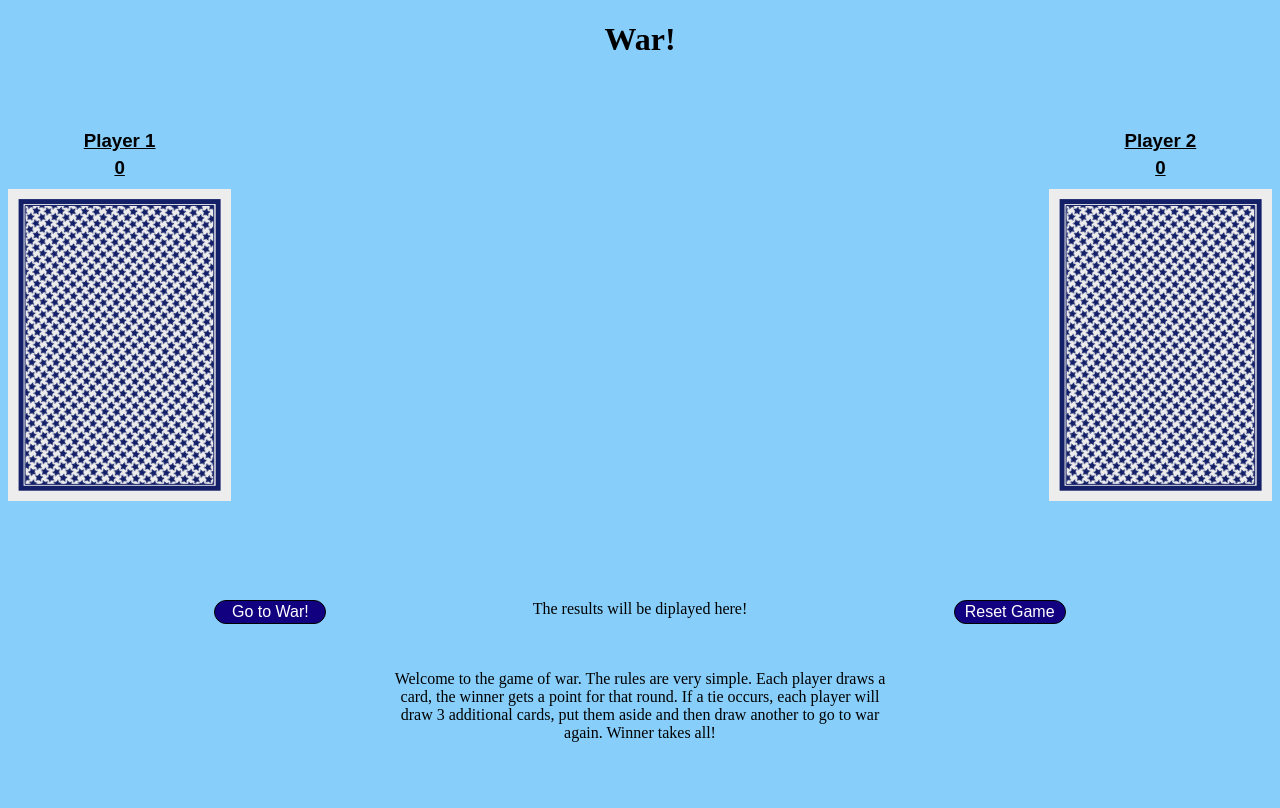
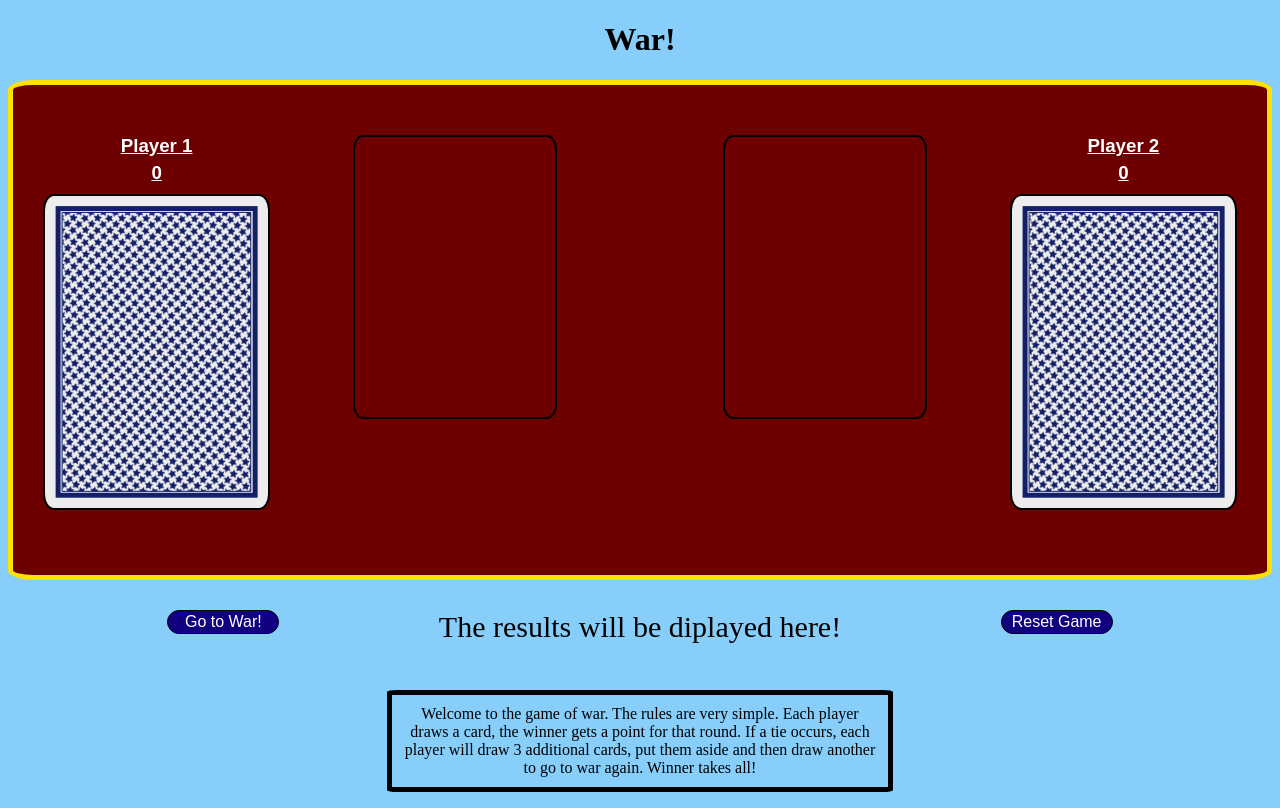
Before and after one commit to Nexusmane/War-Game, a plain HTML site: page index.html in a window 1280 px wide. Drawn offline with Linux system fonts and the light colour scheme.

Commit message:
Add CSS to style

```diff
--- a/css/JCmain.css
+++ b/css/JCmain.css
@@ -6,10 +6,17 @@
     grid-template-areas:
         "a d e b";
     padding: 50px 0 0 0;
+    background:rgb(109, 1, 1);
+    border-radius: 2%;
+    border: 5px solid rgb(255, 225, 2);
 }
 
 .p1score {
     grid-area: a;
+}
+
+.p1score {
+    padding: 0 0 0 30px;
 }
 
 .p2score {
@@ -17,10 +24,15 @@
     text-align: right;
 }
 
+.p2score {
+    padding: 0 30px 0 0;
+}
+
 .p1score, .p2score {
     text-align: center;
     margin: 0 auto;
     text-decoration: underline;
+    color: white;
 }
 
 #p1-points, #p2-points {
@@ -51,7 +63,7 @@ button {
 
 button:hover {
     background:rgb(109, 1, 1);
-    border: 2px solid lightskyblue;
+    border: 3px solid lightskyblue;
 }
 
 .instruction {
@@ -70,11 +82,15 @@ h1 {
     margin: 0 auto;
     width: 25vmin;
     height: 35vmin;
+    border-radius: 5%;
+    border: 2px solid black;
 }
 
 svg {
     background: rgb(237, 237, 237);
     margin: 0 auto;
+    border-radius: 5%;
+    border: 2px solid black
 }
 
 .buttons {
@@ -82,3 +98,13 @@ svg {
     justify-content: center;
     padding: 30px 0 0 0;
 }
+
+.roundResult {
+    font-size: 30px;
+}
+
+p {
+    border-radius: 2%;
+    padding: 10px;
+    border: 5px solid black
+}
--- a/js/main.js
+++ b/js/main.js
@@ -131,10 +131,12 @@ function reset() {
     document.getElementById('p2-points').innerText = 0;
     document.getElementById('p1').className = null;
     document.getElementById('p2').className = null;
+    messageEl.innerText = "The results will be displayed here!"
+
 };
 
 function checkFinalScore() {
-    if (discardDeck.length === 52) {
+    if (discardDeck.length >= 52) {
         winMessage();
     }
 };
```
